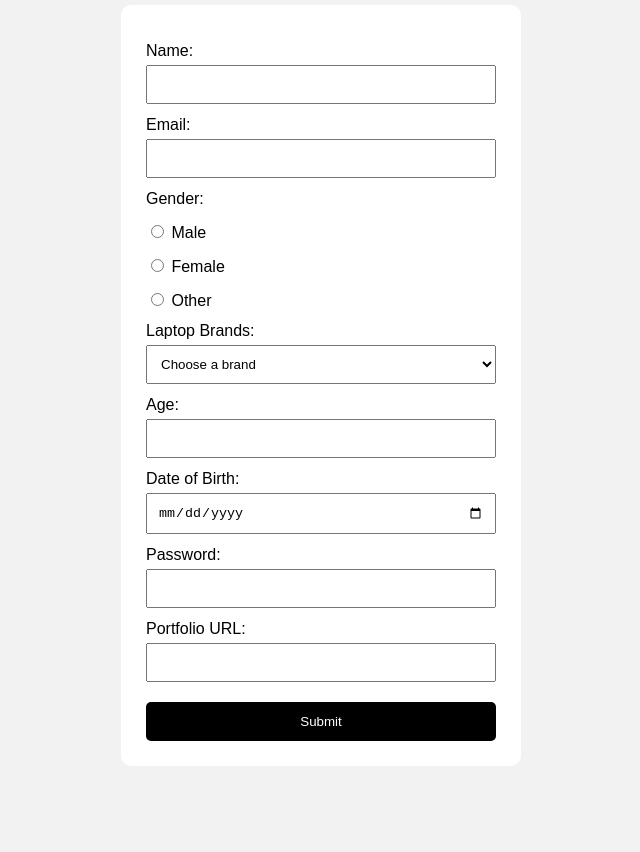
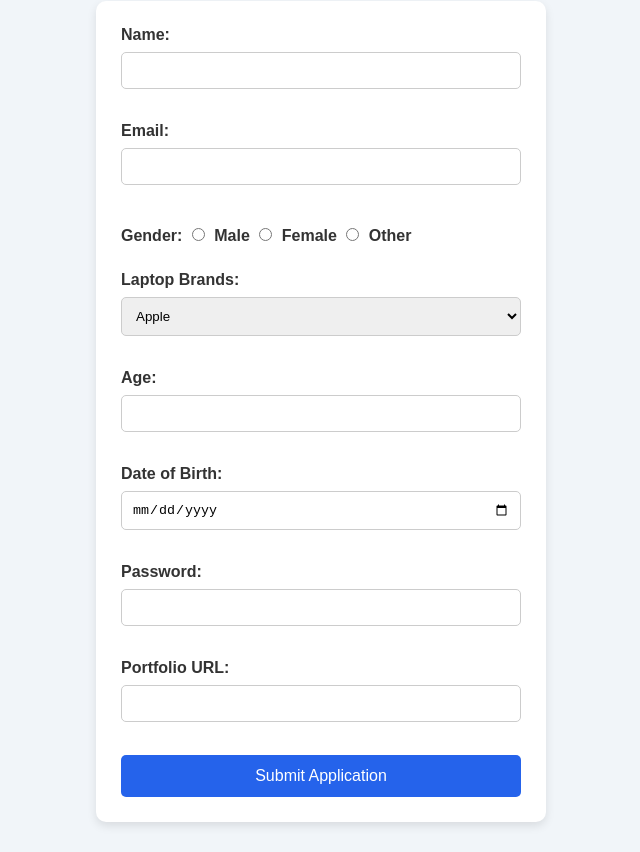
Before and after one commit to acciojob/job-app-form-shazebkhan02, a website: page main.html in a window 1280 px wide. Shown: the part 91-943 px from the top of the page, without its empty margins (319-959 px from the left). Before the commit the page ends 885 px from the top, so only its background shows below. Drawn offline with Linux system fonts and the light colour scheme.

Commit message:
created a submission

```diff
--- a/main.html
+++ b/main.html
@@ -8,54 +8,64 @@
 </head>
 
 <body>
-	<h2>Job Application Form</h2>
+	<h1>Job Application Form</h1>
 
-    <form method="post">
+    <form action="#" method="post">
 
+        <!-- Name -->
         <label for="name">Name:</label>
-        <input type="text" id="name" required>
+        <input type="text" id="name" name="name" required>
+        <br><br>
 
+        <!-- Email -->
         <label for="email">Email:</label>
-        <input type="email" id="email" required>
+        <input type="email" id="email" name="email" required>
+        <br><br>
 
+        <!-- Gender -->
         <label>Gender:</label>
 
-		<label>
-         <input type="radio" name="gender" value="male" required>
-          Male
-       </label>
+        <input type="radio" id="male" name="gender" value="male" required>
+        <label for="male">Male</label>
 
-      <label>
-       <input type="radio" name="gender" value="female" required>
-        Female
-      </label>
+        <input type="radio" id="female" name="gender" value="female" required>
+        <label for="female">Female</label>
 
-     <label>
-      <input type="radio" name="gender" value="other" required>
-      Other
-     </label>
+        <input type="radio" id="other" name="gender" value="other" required>
+        <label for="other">Other</label>
+        <br><br>
 
+        <!-- Laptop Brands -->
         <label for="laptop">Laptop Brands:</label>
-        <select id="laptop">
-            <option value="">Choose a brand</option>
-            <option value="Apple">Apple</option>
-            <option value="Asus">Asus</option>
-            <option value="HP">HP</option>
+        <select id="laptop" name="laptop">
+            <option value="apple">Apple</option>
+            <option value="asus">Asus</option>
+            <option value="hp">HP</option>
         </select>
+        <br><br>
 
+        <!-- Age -->
         <label for="age">Age:</label>
-        <input type="number" id="age" required>
+        <input type="number" id="age" name="age" required>
+        <br><br>
 
+        <!-- Date of Birth -->
         <label for="dob">Date of Birth:</label>
-        <input type="date" id="dob" required>
+        <input type="date" id="dob" name="dob" required>
+        <br><br>
 
+        <!-- Password -->
         <label for="password">Password:</label>
-        <input type="password" id="password" required>
+        <input type="password" id="password" name="password" required>
+        <br><br>
 
-		<label for="portfolio">Portfolio URL:</label>
+        <!-- Portfolio URL -->
+        <label for="portfolio">Portfolio URL:</label>
         <input type="url" id="portfolio" name="portfolio" required>
+        <br><br>
 
-        <button type="submit">Submit</button>
+        <!-- Submit -->
+        <button type="submit">Submit Application</button>
 
     </form>
 
--- a/styles.css
+++ b/styles.css
@@ -1,47 +1,69 @@
 
 /* Your CSS Code here. */
 
+* {
+    margin: 0;
+    padding: 0;
+    box-sizing: border-box;
+}
+
 body {
     font-family: Arial, sans-serif;
-    background-color: #f2f2f2;
-    padding: 20px;
+    background-color: #f1f5f9;
+    padding: 30px;
 }
 
-h2 {
+h1 {
     text-align: center;
+    color: #2563eb;
+    margin-bottom: 25px;
 }
 
 form {
     background-color: white;
-    width: 350px;
+    max-width: 450px;
     margin: auto;
     padding: 25px;
     border-radius: 10px;
+    box-shadow: 0 4px 10px rgba(0, 0, 0, 0.1);
 }
 
 label {
-    display: block;
-    margin-top: 12px;
+    display: inline-block;
+    margin-bottom: 8px;
+    font-weight: bold;
+    color: #333;
 }
 
-input, select {
+input[type="text"],
+input[type="email"],
+input[type="number"],
+input[type="date"],
+input[type="password"],
+input[type="url"],
+select {
     width: 100%;
     padding: 10px;
-    margin-top: 5px;
-    box-sizing: border-box;
+    margin-bottom: 15px;
+    border: 1px solid #ccc;
+    border-radius: 5px;
 }
 
 input[type="radio"] {
-    width: auto;
+    margin: 10px 5px;
 }
 
 button {
-    background-color: black;
+    width: 100%;
+    padding: 12px;
+    background-color: #2563eb;
     color: white;
-    padding: 12px;
-    width: 100%;
     border: none;
     border-radius: 5px;
-    margin-top: 20px;
+    font-size: 16px;
     cursor: pointer;
 }
+
+button:hover {
+    background-color: #1d4ed8;
+}
```
